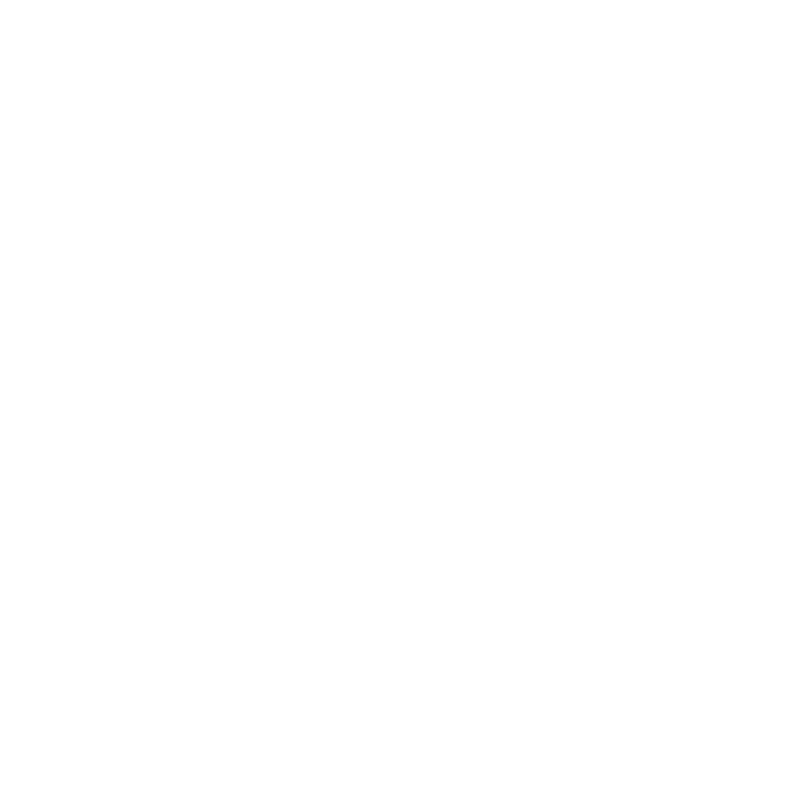
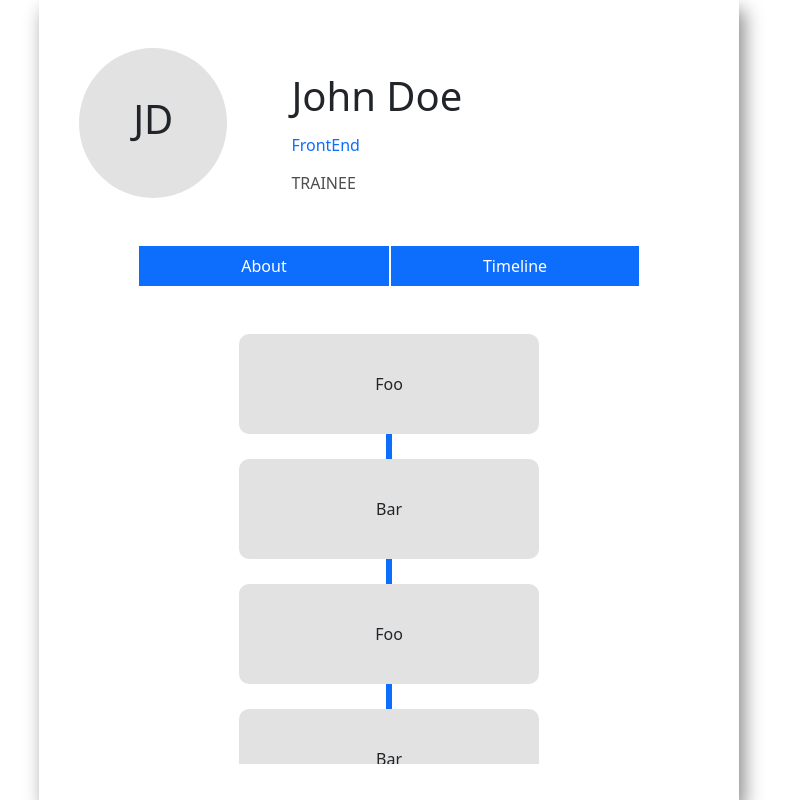
Before and after one commit to parthatsimform/HR-Management-Final-Project, a Vue app in the folder HRMS/: page /profile in a window 1280 px wide. Before the commit this address had no page. Shown: the whole page, without its empty margins (251-1038 px from the left). Built offline with nearby package versions, Linux system fonts and the light colour scheme.

Commit message:
Added Profile Page with About and TimeLine functionality

```diff
--- a/HRMS/package.json
+++ b/HRMS/package.json
@@ -10,6 +10,8 @@
     "type-check": "vue-tsc --noEmit -p tsconfig.app.json --composite false"
   },
   "dependencies": {
+    "@popperjs/core": "^2.11.8",
+    "bootstrap": "^5.3.0",
     "pinia": "^2.1.3",
     "vue": "^3.3.4",
     "vue-router": "^4.2.2"
--- /dev/null
+++ b/HRMS/src/components/About.vue
@@ -0,0 +1,53 @@
+<template>
+  <div class="about">
+    <div class="about-wrapper">
+      <div class="about-personal-info mx-auto mt-5">
+        <h3 class="fs-3">Employee Details</h3>
+        <hr />
+        <div class="personal-detail">
+          <div class="container ms-4">
+            <div class="row">
+              <div class="col-4">Name</div>
+              <div class="col-8">John Doe</div>
+            </div>
+            <div class="row">
+              <div class="col-4">Email</div>
+              <div class="col-8">john@gmail.com</div>
+            </div>
+            <div class="row">
+              <div class="col-4">Mobile</div>
+              <div class="col-8">9874157841</div>
+            </div>
+            <div class="row">
+              <div class="col-4">Joining Date</div>
+              <div class="col-8">24-01-2020</div>
+            </div>
+            <div class="row">
+              <div class="col-4">DOB</div>
+              <div class="col-8">24-01-1995</div>
+            </div>
+          </div>
+        </div>
+      </div>
+    </div>
+  </div>
+</template>
+
+<style scoped>
+.about-personal-info {
+  max-width: 600px;
+  height: 400px;
+}
+.about-personal-info h3{
+    margin-top: 80px;
+}
+.about-personal-info h3,col-4, col-8 {
+  color: #4e4e4e;
+}
+.row{
+    height: 40px;
+}
+.container {
+max-width: 550px;
+}
+</style>
--- /dev/null
+++ b/HRMS/src/components/TimeLine.vue
@@ -0,0 +1,35 @@
+<template>
+  <div class="timeline">
+   <div class="timeline-wrapper mx-auto d-flex  flex-column mt-5 align-items-center">
+        <div class="timeline-space" v-for="item in items">
+            <div class="timeline-card d-flex justify-content-center align-items-center">{{ item.message }}</div>
+            <div class="timeline-hr mx-auto"></div>
+        </div>
+   </div>
+  </div>
+</template>
+
+<style>
+.timeline-wrapper {
+  max-width: 600px;
+  height: 430px;
+  overflow-y: scroll;
+}
+.timeline-card{
+    width: 300px;
+    height: 100px;
+    border-radius: 10px;
+    background-color: #E2E2E2;
+}
+.timeline-hr{
+    border: 3px solid #0d6efd;
+    height: 25px;
+    width: 1px;;
+}
+
+</style>
+
+<script setup lang="ts">
+import {ref} from 'vue'
+const items = ref([{ message: 'Foo' }, { message: 'Bar' },{ message: 'Foo' }, { message: 'Bar' }])
+</script>
--- a/HRMS/src/main.ts
+++ b/HRMS/src/main.ts
@@ -1,4 +1,5 @@
-import './assets/main.css'
+import "bootstrap/dist/css/bootstrap.min.css"
+import "bootstrap"
 
 import { createApp } from 'vue'
 import { createPinia } from 'pinia'
--- a/HRMS/src/router/index.ts
+++ b/HRMS/src/router/index.ts
@@ -1,8 +1,15 @@
 import { createRouter, createWebHistory } from 'vue-router'
+
+const routes = [{
+  path: '/profile',
+  name: 'Profile',
+  component: () => import("@/views/Profile.vue"),
+
+}]
 
 const router = createRouter({
   history: createWebHistory(import.meta.env.BASE_URL),
-  routes: []
+  routes: routes
 })
 
 export default router
--- /dev/null
+++ b/HRMS/src/views/Profile.vue
@@ -0,0 +1,110 @@
+<template>
+    <div class="profile">
+        <div class="profile-wrapper mx-auto">
+            <div class="profile-name-image d-flex mt-4 ms-4">
+                <div class="profile-image mx-3 mt-4 d-flex align-items-center justify-content-center">
+                    <h1 class="fs-1 ">JD</h1>
+                </div>
+                <div class="profile-name pt-4 px-5 mt-4">
+                    <h2 class="fs-1">John Doe</h2>
+                    <h6 class="mt-3 mb-3">FrontEnd</h6>
+                    <p>TRAINEE</p>
+                </div>
+            </div>
+            <div class="profile-desc d-flex justify-content-center mt-5">
+                <div class="profile-about pt-2 text-center" @click="changeTab('About')">About</div>
+                <div class="profile-timeline pt-2 text-center" @click="changeTab('TimeLine')">Timeline</div>
+            </div>
+            <div class="profile-content">
+                <transition name="tab-change" mode="out-in">
+                    <component :is="profileTab" />
+                </transition>
+            </div>
+        </div>
+    </div>
+</template>
+
+<script setup lang="ts">
+import { shallowRef } from 'vue'
+import TimeLine from '@/components/TimeLine.vue'
+import About from '@/components/About.vue'
+
+const profileTab = shallowRef(TimeLine)
+
+function changeTab(tabName: string) {
+    tabName === 'About' ? profileTab.value = About : profileTab.value = TimeLine
+}
+</script>
+
+<style scoped>
+.profile {
+    display: flex;
+    align-items: center;
+    height: 100vh;
+}
+
+.profile-wrapper {
+    box-shadow: 5px 10px 18px #888888;
+    width: 700px;
+    height: 800px;
+}
+
+.profile-image {
+    width: 150px;
+    height: 150px;
+    border-radius: 50%;
+    background-color: #E2E2E2;
+}
+
+.profile-name {
+    width: 500px;
+    height: 150px;
+}
+
+.profile-name h6 {
+    color: #0d6efd;
+}
+
+.profile-name p {
+    color: #4e4e4e
+}
+
+.profile-about {
+    width: 250px;
+    height: 40px;
+    background-color: #0d6efd;
+    color: white;
+    cursor: pointer;
+}
+
+.profile-about:hover,
+.profile-timeline:hover {
+    background-color: #0b5ed7;
+}
+
+.profile-timeline {
+    width: 250px;
+    background-color: #0d6efd;
+    border-left: 2px solid rgb(255, 255, 255);
+    color: white;
+    cursor: pointer;
+}
+
+.tab-change-enter-from {
+    opacity: 0;
+    transform: translateX(100px)
+}
+
+.tab-change-enter-active {
+    transition: all 0.3s ease-out;
+}
+
+.tab-change-leave-to {
+    opacity: 0;
+    transform: translatex(-100px);
+}
+
+.tab-change-leave-active {
+    transition: all 0.3s ease-in;
+}
+</style>
```
Also changed, not shown: HRMS/src/App.vue (+6 -4 lines), 1 other file (tests, documents, lock files or other folders).
